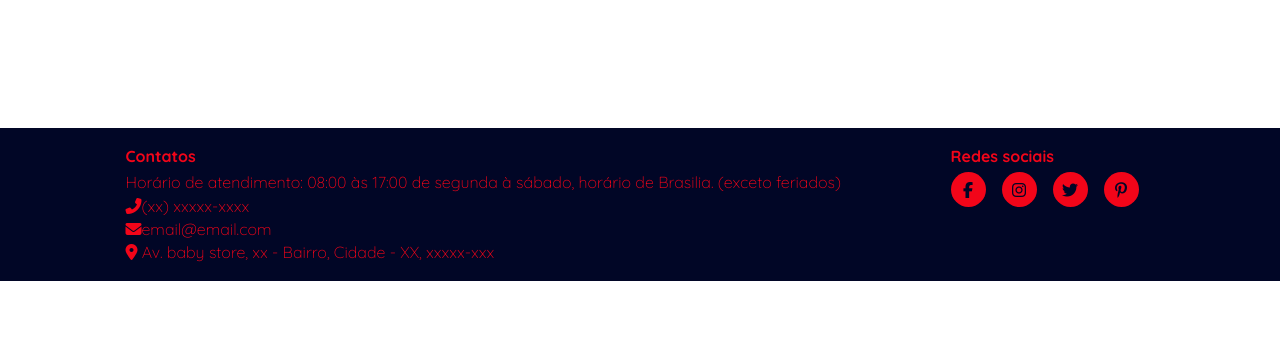
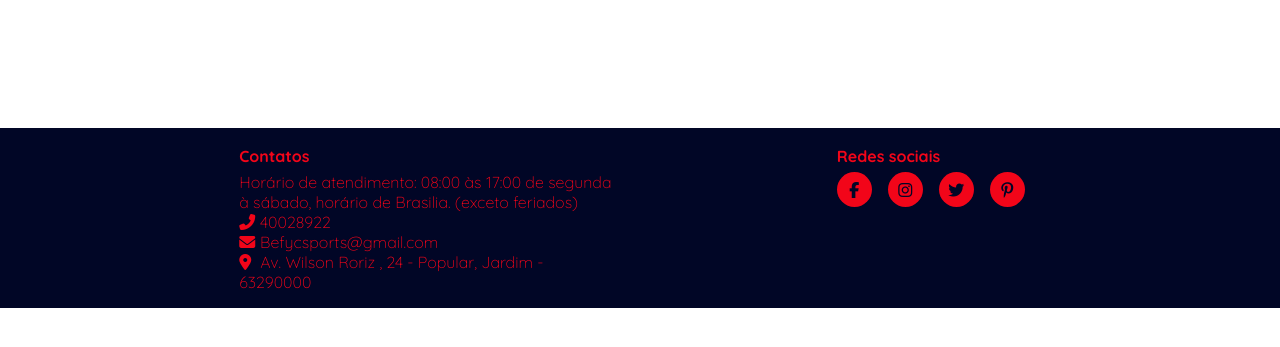
Before and after one commit to Brenno-Evangelista/BEFYC-SPORTS, a PHP site: page /html/Produtos.html in a window 1280 px wide. Shown: the part 152-499 px from the top of the page. Run offline with PHP 8.4, Linux system fonts and the light colour scheme; some libraries are stand-ins or nearby versions.

Commit message:
Add files via upload

```diff
--- a/css/categorias.css
+++ b/css/categorias.css
@@ -117,9 +117,10 @@
 }
 
 .img-produto{
-    width:100%;
-    height: auto;
+    width:250px;
+    height: 250px;
     max-height: 400px;
+
 }
 
 .catalogo-line {
--- a/css/produtos.css
+++ b/css/produtos.css
@@ -16,12 +16,13 @@
     border: 2px solid var(--main-blue-color);
     border-radius: 10px;
     padding: 1rem;
+    max-width: 700px;
 
 }
 
 #produto-image {
-    width: 100%;
-    height: auto;
+    width: 300px;
+    height: 300px;
 }
 
 #informação-produto {
@@ -49,14 +50,14 @@
 }
 
 #selecionar-tamanho {
-    width: 70%;
+    width: 70px;
     padding: 0.5rem;
     margin-top: 0.3rem;
     border-radius: 5px;
 }
 
 #quantidade-produto {
-    width: 40%;
+    width: 40px;
     text-align: center;
     margin-top: 0.3rem;
     margin-right: 0.4rem;
@@ -66,7 +67,7 @@
 }
 
 #produto-button {
-    width: 90%;
+    width: 90px;
     margin-top: 1rem;
     padding: 0.5rem;
     text-align: center;
--- a/html/Produtos.html
+++ b/html/Produtos.html
@@ -41,27 +41,27 @@
         <!-- Início SESSÃO DOS PRODUTOS -->
         <section class="sessão-produtos">
 
+
         </section>
         <!-- FIM SESSÃO DOS PRODUTOS -->
 
 
-        <!-- Início FOOTER -->
-        <footer>
+         <!-- Início FOOTER -->
+         <footer>
 
-
-            <div class="contacts">
+            <div class="contatos">
                 <h4>Contatos</h4>
-                <p class="contacts-text">Horário de atendimento: 08:00 às 17:00 de segunda à sábado, horário de Brasilia. (exceto feriados)</p>
-                <p class="contacts-text"><i class="fas fa-phone-alt"></i>(xx) xxxxx-xxxx</p>
-                <p class="contacts-text"><i class="fas fa-envelope"></i>email@email.com</p>
-                <p class="contacts-text"><i class="fas fa-map-marker-alt"></i> Av. baby store, xx - Bairro, Cidade - XX, xxxxx-xxx</p>
+                <p class="contatos-text">Horário de atendimento: 08:00 às 17:00 de segunda à sábado, horário de Brasilia. (exceto feriados)</p>
+                <p class="contatos-text"><i class="fas fa-phone-alt"></i>40028922</p>
+                <p class="contatos-text"><i class="fas fa-envelope"></i>Befycsports@gmail.com</p>
+                <p class="contatos-text"><i class="fas fa-map-marker-alt"></i> Av. Wilson Roriz , 24 - Popular, Jardim - 63290000</p>
             </div>
 
-            <div class="social-media">
+            <div class="midia-social">
                 <h4>Redes sociais</h4>
                 <div class="social-links">
                     <div class="social-link-div"><a href="https://www.facebook.com/" target="_blank"><i class="fab fa-facebook-f"></i></a></div>
-                    <div class="social-link-div"><a  href="https://www.instagram.com/" target="_blank"><i class="fab fa-instagram"></i></a></div>
+                    <div class="social-link-div"><a  href="https://www.instagram.com/befyc.sports/" target="_blank"><i class="fab fa-instagram"></i></a></div>
                     <div class="social-link-div"><a href="https://twitter.com/" target="_blank"><i class="fab fa-twitter"></i></a></div>
                     <div class="social-link-div"><a href="https://br.pinterest.com/" target="_blank"><i class="fab fa-pinterest-p"></i></a></div>
                 </div>
--- a/js/gerador-de-produtos.js
+++ b/js/gerador-de-produtos.js
@@ -30,7 +30,9 @@
                 <input type="number" id="quantidade-produto" min=1 max=99 value=1>
                 <a id="produto-button" href="#">Comprar</a>
             </div>
+
         </div>
+        <p id="Descrição">`+jsonObject.products[idValue].descrição+`</p>
 
     `
 
--- a/js/products.json
+++ b/js/products.json
@@ -248,7 +248,8 @@
           "img": "../imagens/Produtos/Camisa/camisa-Midtjylland.png",
           "color": ["Branco", "Vermelho", "Preto"],
           "size": ["P", "M", "G", "GG"],
-          "price": 119
+          "price": 119,
+          "descrição": "tamo tentando inventar oq butar"
         },
 
         {
```
